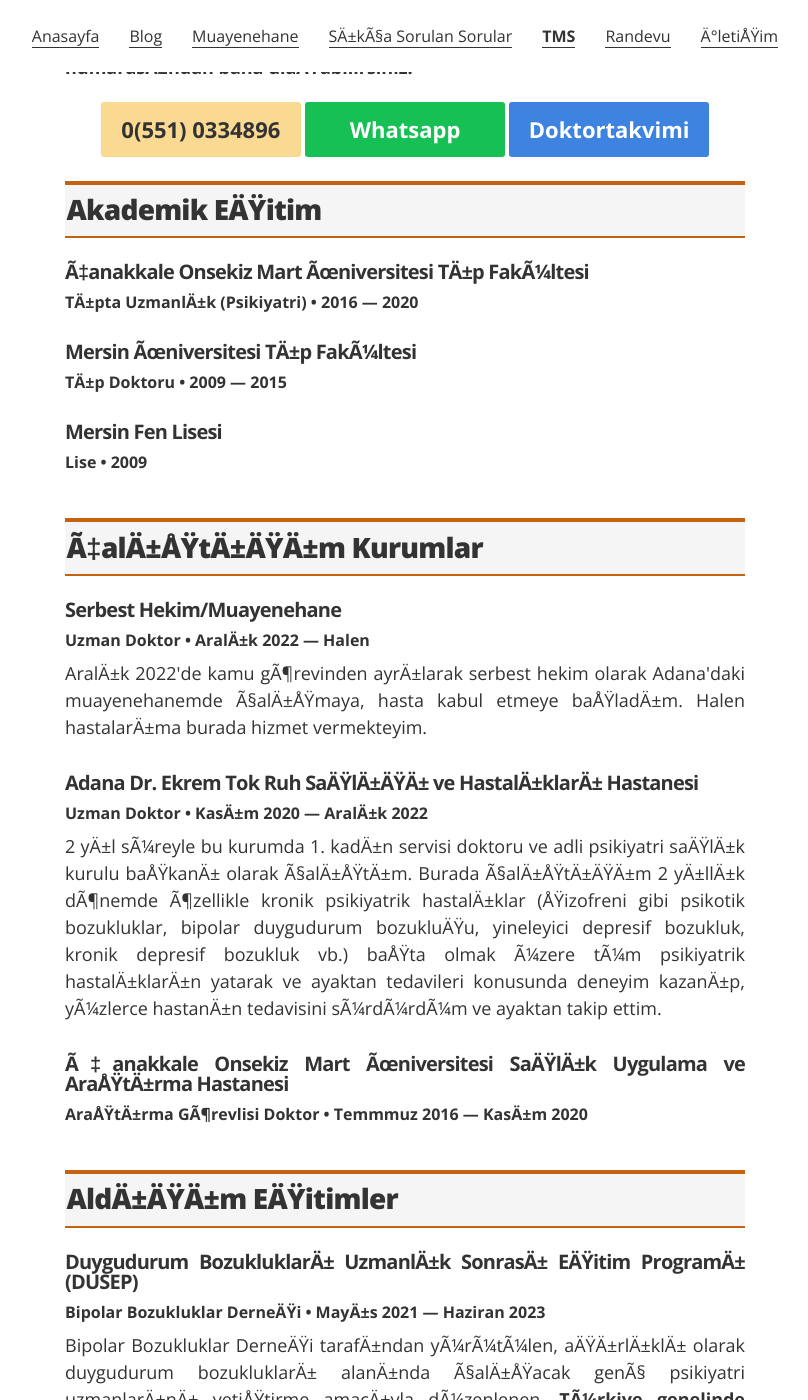
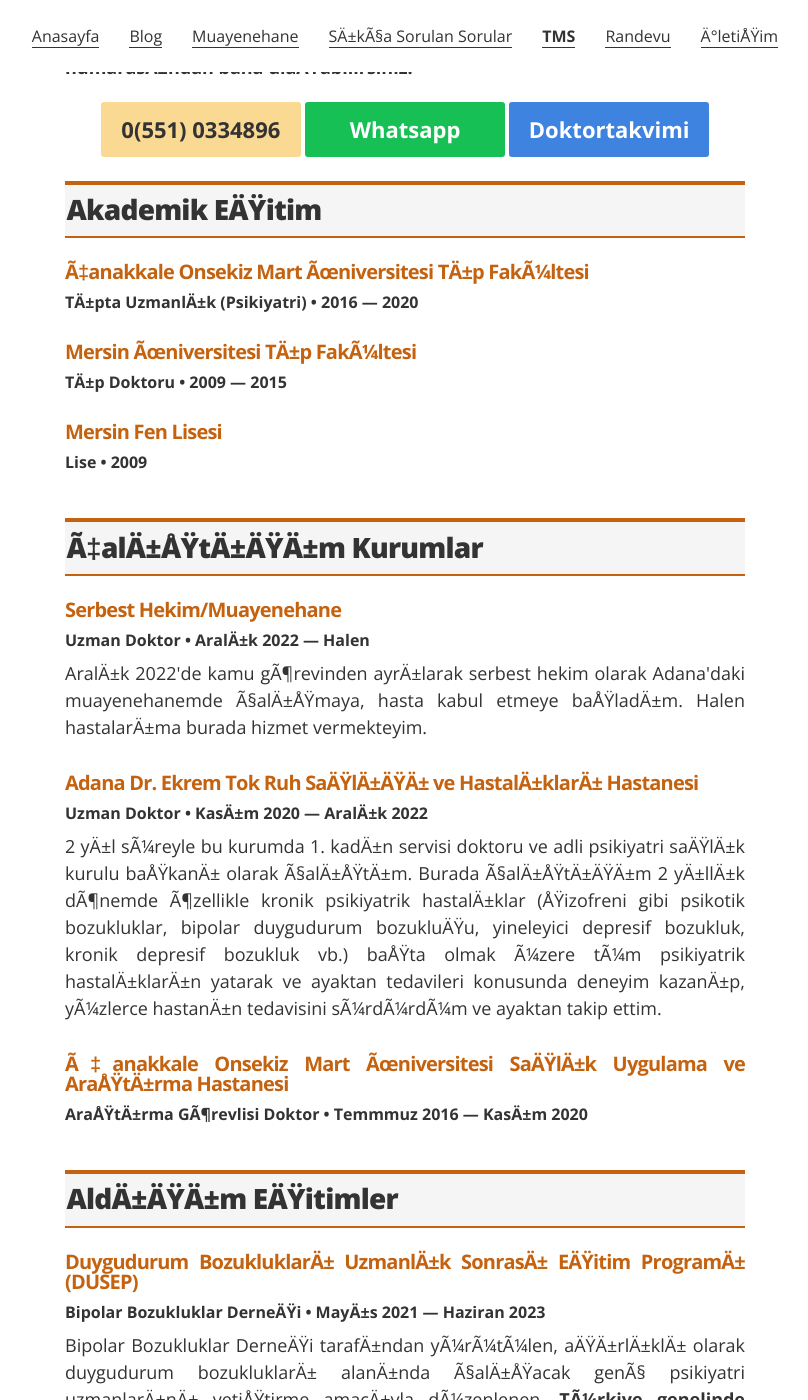
Before and after one commit to ibucgun/ibucgun.github.io, a Jekyll site: the page built from index.html, in a window 1280 px wide and 1400 px high, scrolled down 1013 px. Shown: the whole window, without its empty margins (235-1043 px from the left). Built offline with Jekyll 4.4.1, drawn with Linux system fonts in a browser that asks for light colours.

Commit message:
Update _resume.scss

```diff
--- a/_sass/_resume.scss
+++ b/_sass/_resume.scss
@@ -144,7 +144,7 @@
     font-size: 1.25rem;
     letter-spacing: -.05rem;
     line-height: 1;
-	text-color: #C4620F;
+	color: #C4620F;
   }
 
   .resume-item-details {
```
